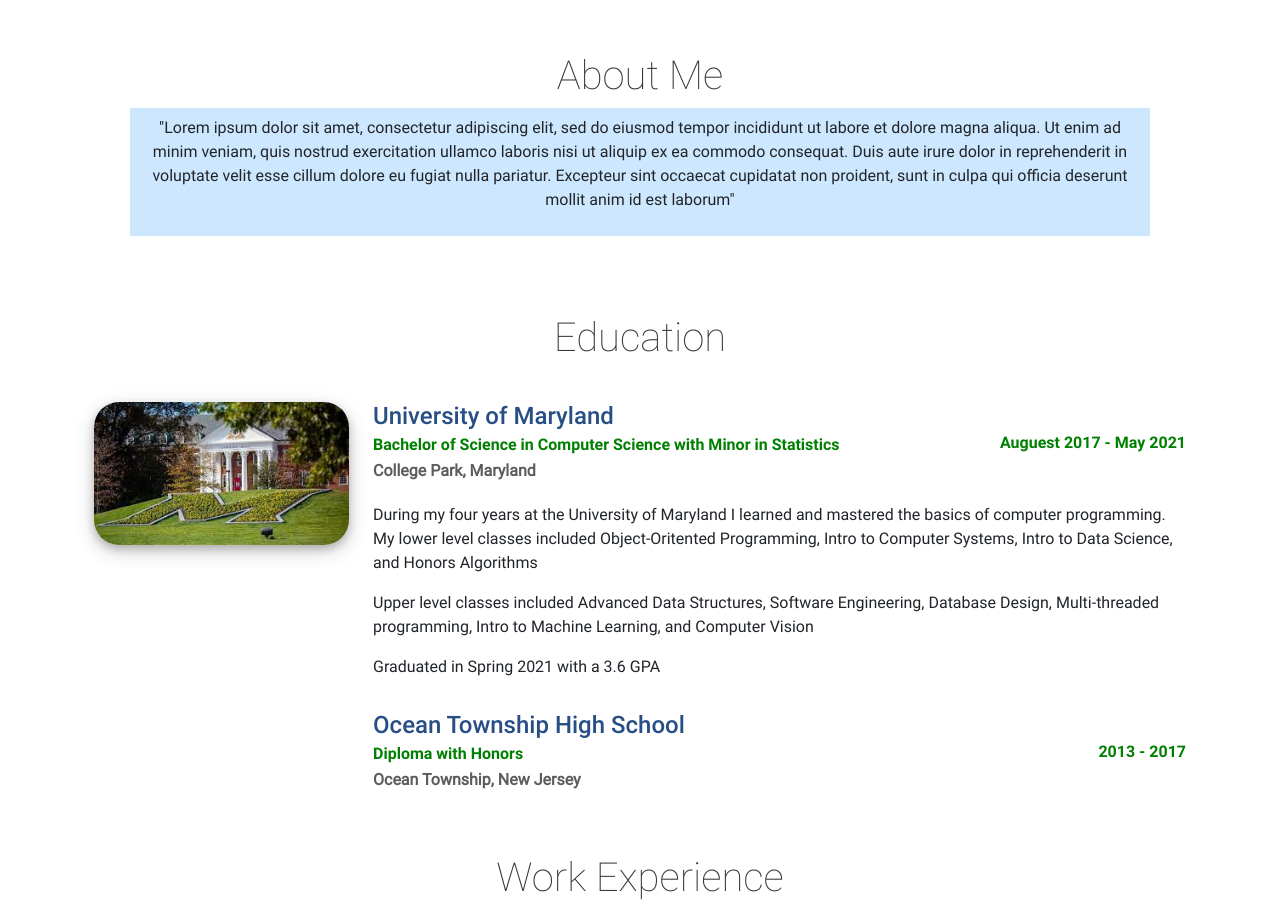
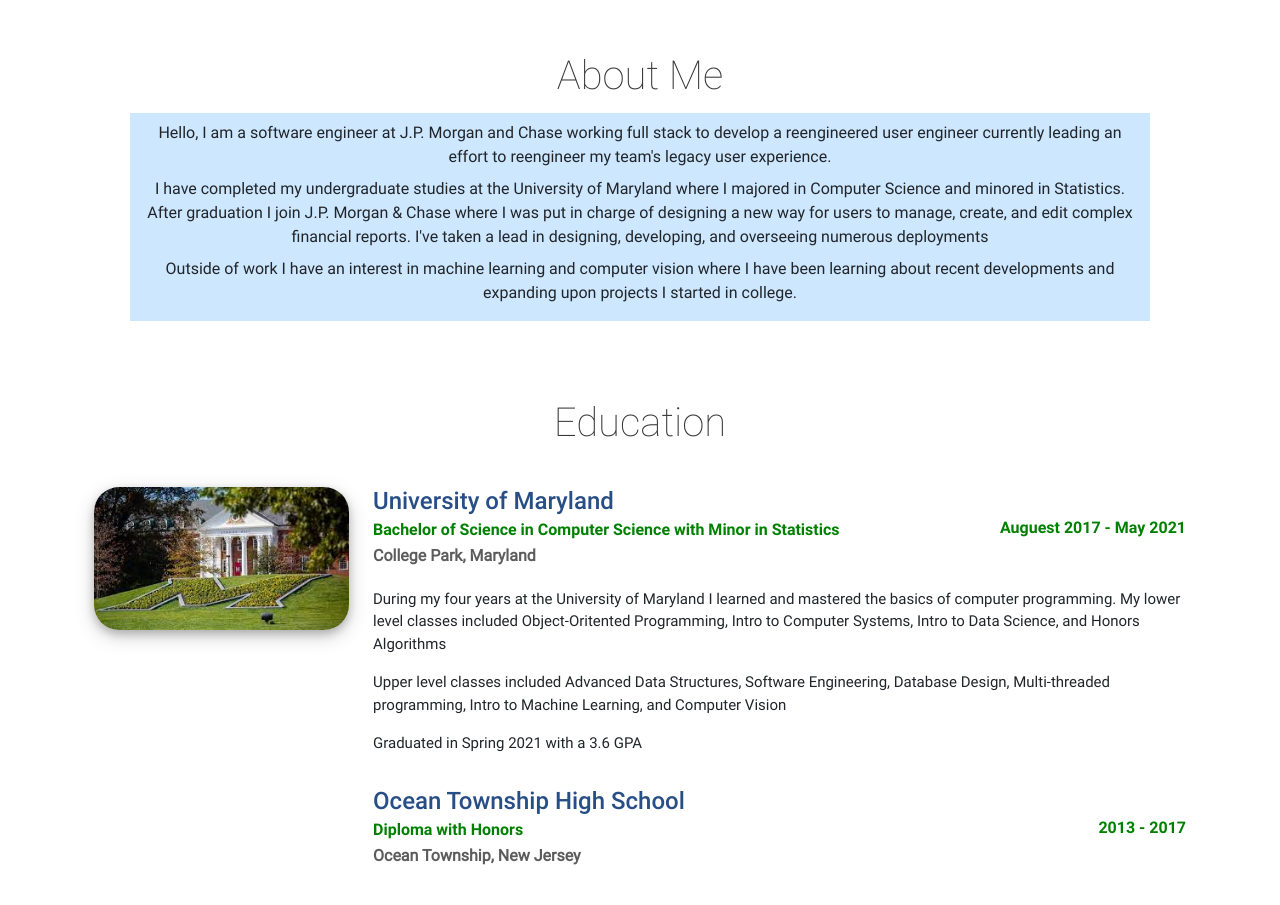
Before and after one commit to smills7997/smills7997.github.io, a plain HTML site: page index.html in a window 1280 px wide. Shown: the part 802-1707 px from the top of the page. Drawn offline with nearby package versions, Linux system fonts and the light colour scheme.

Commit message:
Reduced max size of about section. Reduced main body text size

```diff
--- a/assets/styles.css
+++ b/assets/styles.css
@@ -34,15 +34,27 @@
     box-shadow: 0px -15px 30px 0 rgba(0, 0, 0, 0.4);
 }
 
+.about-container {
+    display: flex;
+    flex-direction: column;
+    align-items: center;
+}
+
 .about-content {
     font-family: roboto, helvetica, sans-serif;
     padding: 8px;
     margin-top: 5px;
+    max-width: 65em;
     background-color: rgb(205, 231, 255);
+}
+
+.about-content > p {
+    margin-bottom: 0.5rem;
 }
 
 .item-container {
     font-family: roboto, Helvetica, sans-serif;
+    font-size: 15px;
 }
 
 .item-header {
@@ -56,6 +68,7 @@
     color: green;
     margin-bottom: 2px;
     font-family: roboto-bold, Helvetica, sans-serif;
+    font-size: 16px;
 }
 
 .item-subheader p {
@@ -65,6 +78,7 @@
 
 .location-header {
     font-weight: 600;
+    font-size: 16px;
     color: rgb(92, 92, 92);
 }
 
--- a/index.html
+++ b/index.html
@@ -17,18 +17,24 @@
         <div class="page-content">
             <div class="container px-2">
                 <div class="row px-5 py-2">
-                    <div class="col-12 p-3 text-center">
+                    <div class="col-12 p-3 text-center about-container">
                         <h2 class="section-header">About Me</h2>
                         <div class="about-content">
                             <p>
-                                "Lorem ipsum dolor sit amet, consectetur adipiscing elit, sed do eiusmod tempor incididunt ut labore et dolore
-                                magna aliqua. Ut enim ad minim veniam, quis nostrud exercitation ullamco laboris nisi ut aliquip ex ea commodo
-                                 consequat. Duis aute irure dolor in reprehenderit in voluptate velit esse cillum dolore eu fugiat nulla pariatur.
-                                 Excepteur sint occaecat cupidatat non proident, sunt in culpa qui officia deserunt mollit anim id est laborum"
+                                Hello, I am a software engineer at J.P. Morgan and Chase working full stack to develop a reengineered user engineer currently leading an effort
+                                to reengineer my team's legacy user experience.
+                            </p>
+                            <p>
+                                I have completed my undergraduate studies at the University of Maryland where I majored in
+                                Computer Science and minored in Statistics. After graduation I join J.P. Morgan & Chase where I was put in charge of designing a new way
+                                for users to manage, create, and edit complex financial reports. I've taken a lead in designing, developing, and overseeing numerous deployments
+                            </p>
+                            <p>
+                                Outside of work I have an interest in machine learning and computer vision where I have been learning about recent developments and expanding upon
+                                projects I started in college.
                             </p>
                         </div>
                     </div>
-                    <span class="col-2"></span>
                 </div>
                 <div class="row px-3 py-2">
                     <div class="col-12 p-3">
```
